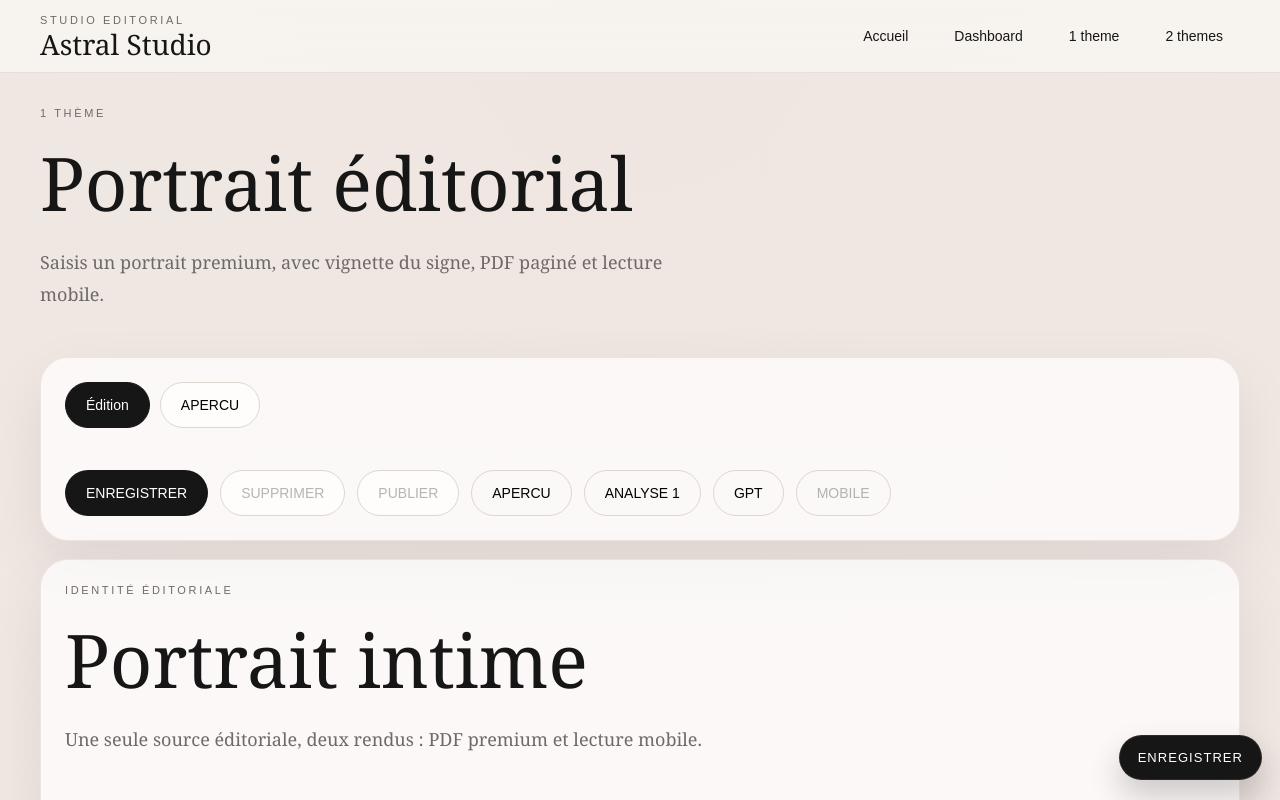
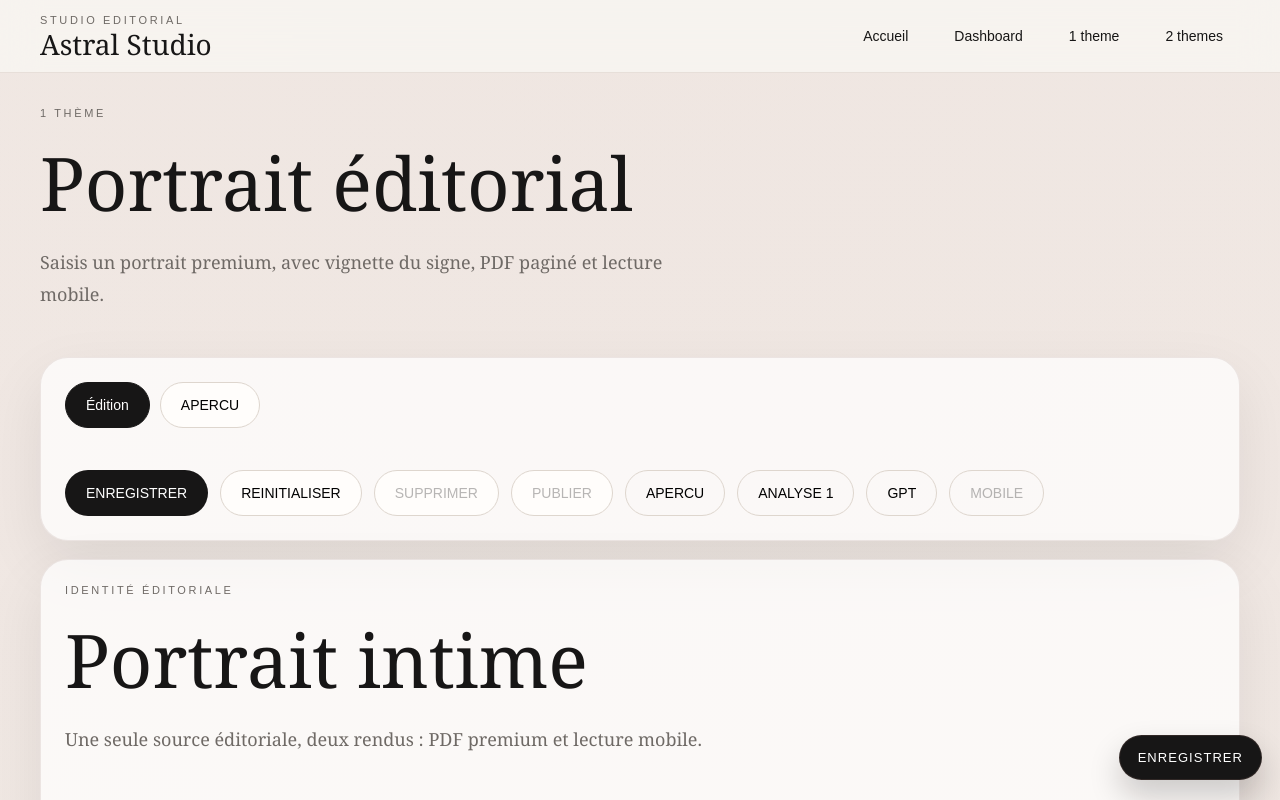
Before and after one commit to hoasenacademie/astral_studio, a Next.js app: page /reports/new in a window 1280 px wide. Shown: the top 800 px of the page. Built offline with nearby package versions, Linux system fonts and the light colour scheme.

Commit message:
feat(editor): add REINITIALISER command to clear analysis content

```diff
--- a/components/report-editor.tsx
+++ b/components/report-editor.tsx
@@ -101,6 +101,24 @@ export function ReportEditor({
 
   function update(mutator: (current: ReportRecord) => ReportRecord) {
     setDraft((current) => sanitizeReportDraft(mutator(current)));
+  }
+
+  function resetDraftContent() {
+    const confirmed = window.confirm("Reinitialiser le contenu pour saisir une nouvelle analyse ?");
+    if (!confirmed) return;
+
+    const fresh = createEmptyReport(safeDraft.mode);
+    const nextDraft = sanitizeReportDraft({
+      ...fresh,
+      id: safeDraft.id,
+      createdAt: safeDraft.createdAt,
+      updatedAt: new Date().toISOString()
+    });
+
+    setDraft(nextDraft);
+    setGlobalPaste("");
+    setDispatchMessage("");
+    setSavedMessage("Contenu reinitialise. Saisis une nouvelle analyse puis ENREGISTRER.");
   }
 
   function looksLikeStructuredPayload(raw: string) {
@@ -317,6 +335,9 @@ export function ReportEditor({
       <div className="button-row">
         <button className="button" type="button" onClick={() => void save()} disabled={saving}>
           {saving ? "ENREGISTRER..." : "ENREGISTRER"}
+        </button>
+        <button className="button-secondary" type="button" onClick={resetDraftContent} disabled={saving}>
+          REINITIALISER
         </button>
         <button className="button-secondary" type="button" onClick={() => void removeReport()} disabled={!canUseServerActions || busyDelete}>
           {busyDelete ? "SUPPRIMER..." : "SUPPRIMER"}
```
Also changed, not shown: components/report-editor-studio.tsx (+26 -0 lines).
